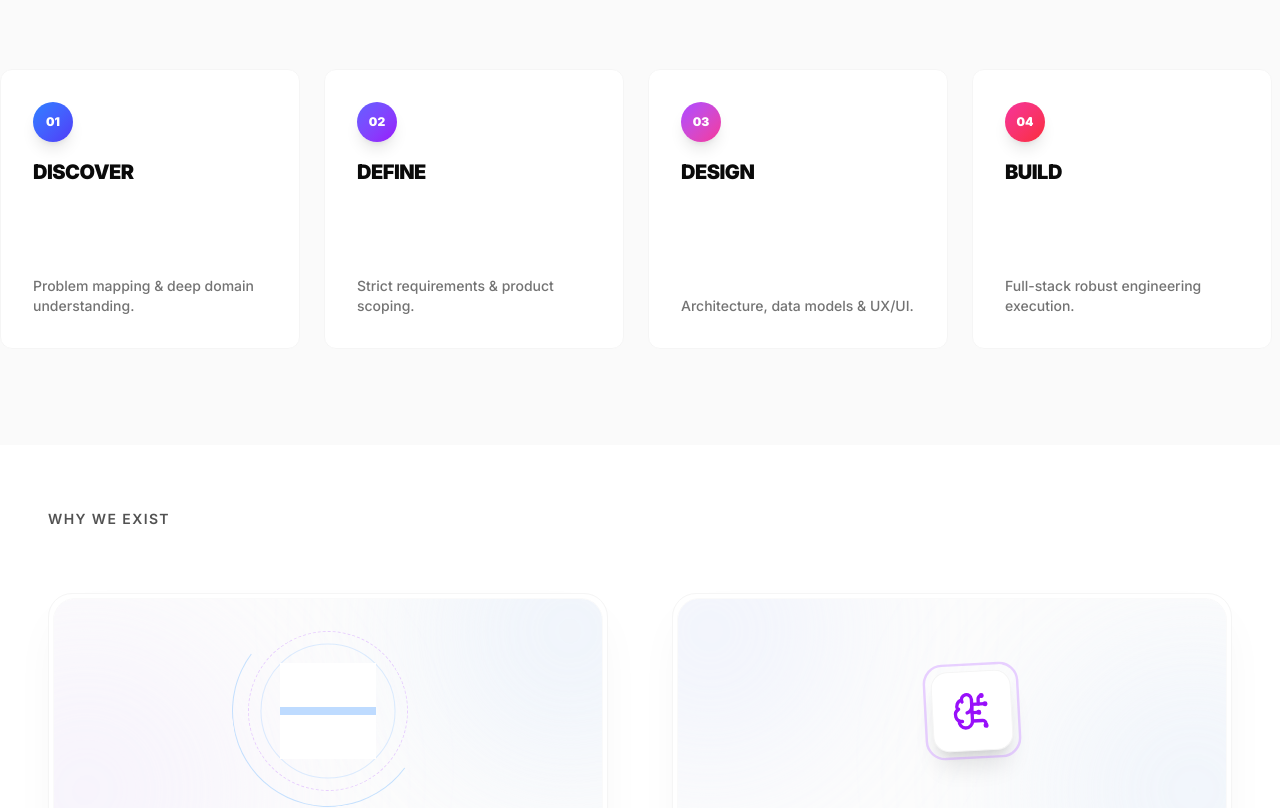
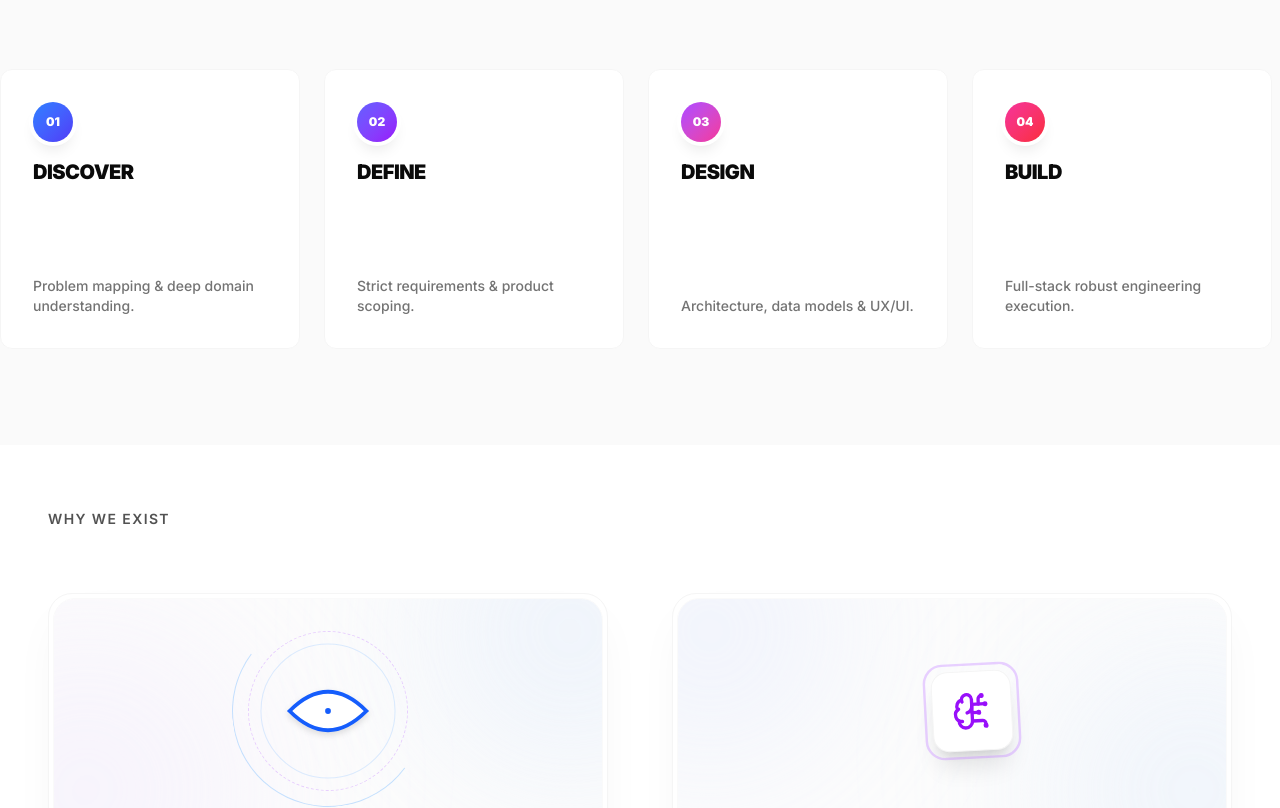
Before and after one commit to Nithishkumar647397/ORVANTEN-TECHNOLOGY, a React (Vite) app: page / in a window 1280 px wide. Shown: the part 2878-3686 px from the top of the page. Built offline with nearby package versions, Linux system fonts and the light colour scheme.

Commit message:
feat: add main App component with landing page layout, animations, and contact form

```diff
--- a/src/App.tsx
+++ b/src/App.tsx
@@ -31,8 +31,6 @@ const TrackingEye = () => {
           <circle cx="50" cy="50" r="6" fill="currentColor" className="scale-50 group-hover:scale-150 transition-transform duration-500 origin-center" />
         </g>
       </svg>
-      <div className="absolute top-0 left-0 w-full h-1/2 bg-white z-20 origin-top transform transition-transform duration-500 ease-[0.16,1,0.3,1] group-hover:scale-y-0 border-b-4 border-blue-200"></div>
-      <div className="absolute bottom-0 left-0 w-full h-1/2 bg-white z-20 origin-bottom transform transition-transform duration-500 ease-[0.16,1,0.3,1] group-hover:scale-y-0 border-t-4 border-blue-200"></div>
     </div>
   );
 };
@@ -741,18 +739,28 @@ const App = () => {
                     viewport={{ once: true, margin: "-50px" }}
                     transition={{ duration: 0.5, delay: idx * 0.1 }}
                     whileHover="hover"
-                    className="snap-start shrink-0 w-[260px] md:w-[300px] bg-white p-8 rounded-xl border border-gray-100 overflow-hidden relative group cursor-pointer h-[280px] flex flex-col justify-between transition-all duration-500 hover:shadow-[0_20px_50px_rgba(0,0,0,0.12)] hover:-translate-y-2"
+                    className="snap-start shrink-0 w-[260px] md:w-[300px] bg-white p-8 rounded-xl border border-gray-100 overflow-visible relative group cursor-pointer h-[280px] flex flex-col justify-between transition-all duration-500 hover:shadow-[0_20px_50px_rgba(0,0,0,0.12)] hover:-translate-y-2"
                   >
+                    {/* Hover Connection Line to next card */}
+                    {idx < 6 && (
+                      <motion.div
+                        variants={{ hover: { scaleX: 1, opacity: 1 } }}
+                        initial={{ scaleX: 0, opacity: 0 }}
+                        transition={{ duration: 0.4, ease: "easeOut" }}
+                        className={`absolute top-[52px] left-[72px] w-[calc(100%-16px)] h-0.5 bg-gradient-to-r ${item.color} origin-left z-0 pointer-events-none hidden md:block`}
+                      />
+                    )}
+
                     {/* Coloured top accent line */}
                     <motion.div
                       variants={{ hover: { scaleX: 1, opacity: 1 } }}
                       initial={{ scaleX: 0, opacity: 0 }}
                       transition={{ duration: 0.4, ease: "easeOut" as const }}
-                      className={`absolute top-0 left-0 right-0 h-1 bg-gradient-to-r ${item.color} origin-left z-20`}
+                      className={`absolute top-0 left-0 right-0 h-1 bg-gradient-to-r ${item.color} origin-left z-20 overflow-hidden rounded-t-xl`}
                     />
                     {/* Step number circle at top — acts as connector node */}
                     <div className="relative z-10">
-                      <div className={`w-10 h-10 rounded-full bg-gradient-to-br ${item.color} flex items-center justify-center shadow-lg mb-4`}>
+                      <div className={`w-10 h-10 rounded-full bg-gradient-to-br ${item.color} flex items-center justify-center shadow-lg mb-4 relative z-10 ring-4 ring-white group-hover:scale-110 transition-transform duration-300`}>
                         <span className="text-white text-xs font-black">{item.step}</span>
                       </div>
                       <h4 className="text-xl font-black text-black uppercase tracking-tight">{item.title}</h4>
@@ -762,7 +770,7 @@ const App = () => {
                       variants={{ hover: { scale: 1.1, opacity: 0.04 } }}
                       initial={{ opacity: 0 }}
                       transition={{ duration: 0.5 }}
-                      className="absolute -bottom-6 -right-4 text-[140px] leading-none font-black text-black select-none pointer-events-none"
+                      className="absolute -bottom-6 -right-4 text-[140px] leading-none font-black text-black select-none pointer-events-none overflow-hidden"
                     >
                       {item.step}
                     </motion.div>
```
